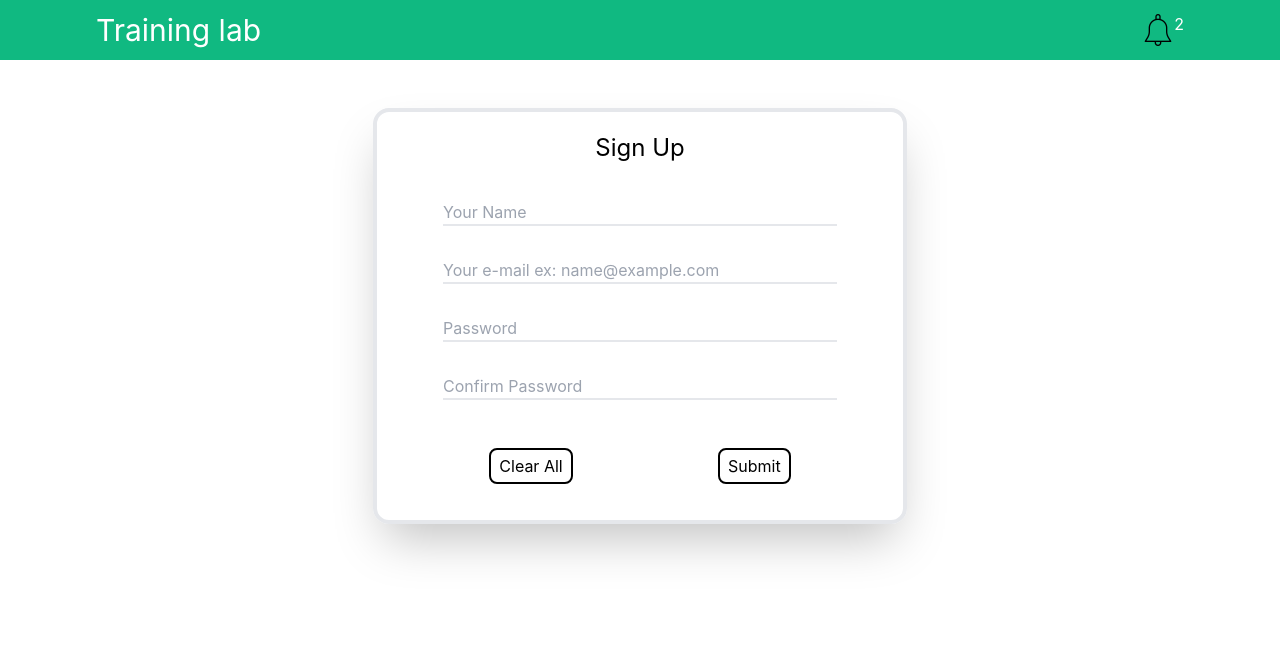
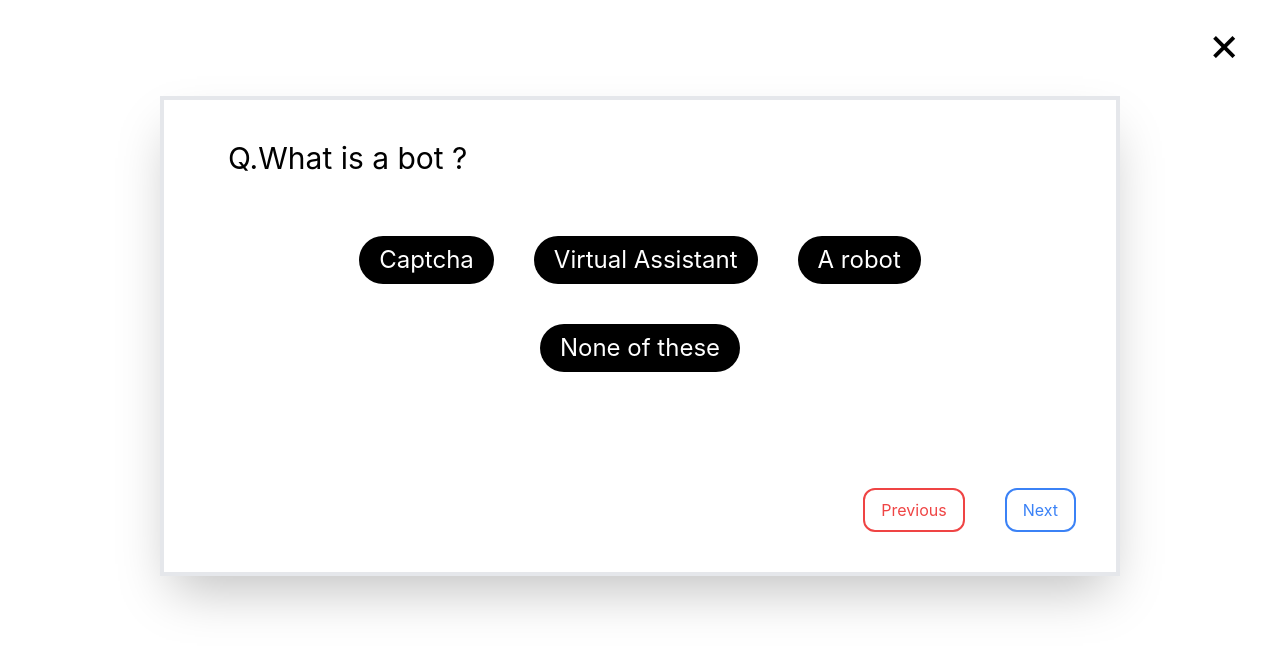
Before and after one commit to PerspectifyTechnologies/TraninngLab, a React (Create React App) app in the folder Front-end/sample-app/: page / in a window 1280 px wide. Shown: the top 650 px of the page. Built offline with nearby package versions, Linux system fonts and the light colour scheme.

Commit message:
Did some changes in the test page

```diff
--- a/Front-end/sample-app/src/App.js
+++ b/Front-end/sample-app/src/App.js
@@ -2,10 +2,10 @@ import React from 'react'
 import './App.css'
 // import FrontPage from './components/front page/frontPage'
 // import EventPage from './components/event page/eventPage'
-// import TestPage from './components/test page/testPage'
+import TestPage from './components/test page/testPage'
 // import CoursePage from './components/courses page/coursesPage'
 // import SignIn from './components/forms/signIn'
-import SignUp from './components/forms/signUp'
+// import SignUp from './components/forms/signUp'
 
 function App() {
 
@@ -13,9 +13,9 @@ function App() {
     <>
       {/* <FrontPage /> */}
       {/* <EventPage /> */}
-      {/* <TestPage /> */}
+      <TestPage />
       {/* <CoursePage /> */}
-      <SignUp />
+      {/* <SignUp /> */}
     </>
   )
 }
--- a/Front-end/sample-app/src/components/test page/testPage.js
+++ b/Front-end/sample-app/src/components/test page/testPage.js
@@ -4,32 +4,38 @@ import './../../App.css'
 function testPage() {
 
     let Question = (props) => {
-        return <li className="text-3xl">{props.question}</li>
+        return <div>{props.question}</div>
     }
 
     let Option = (props) => {
-        return <li className="text-2xl bg-black py-2 px-10 rounded-3xl mx-5 my-10 cursor-pointer">{props.answer}</li>
+        return <div className="text-center  text-2xl bg-black py-2 px-5 rounded-3xl m-5 cursor-pointer">{props.answer}</div>
     }
 
     return (
         <>
             <div className="absolute top-5 right-10 cursor-pointer text-5xl">&times;</div>
 
-            <div className="absolute inset-0 m-auto shadow-2xl min-w-min w-3/4 h-3/4 border-4">
-                <ol className="list-decimal mx-16 mt-20 mb-5">
+            <div className="overflow-hidden relative top-0 bottom-0 left-0 right-0 mx-auto mt-24 shadow-2xl min-w-min w-3/4 h-auto  border-4">
+                <div className="mt-10 mx-16">
 
-                    <Question question="What is a bot ?" />
+                    <div className="flex text-3xl">
+                        Q.<Question question="What is a bot ?" />
+                    </div>
 
-                </ol>
+                    <div className="flex flex-wrap justify-center mt-10 text-white">
 
-                <ol className="flex flex-wrap mt-10 mb-16 mx-8 text-white">
+                        <Option answer="Captcha" />
+                        <Option answer="Virtual Assistant" />
+                        <Option answer="A robot" />
+                        <Option answer="None of these" />
 
-                    <Option answer="Captcha" />
-                    <Option answer="Virtual Assistant" />
-                    <Option answer="A robot" />
-                    <Option answer="None of these" />
+                    </div>
+                </div>
 
-                </ol>
+                <div className="flex float-right mx-5 mt-24 mb-10">
+                    <div className="border-2 border-red-500 text-red-500 cursor-pointer mx-5 px-4 py-2 rounded-xl hover:text-white hover:bg-red-500 duration-200">Previous</div>
+                    <div className="border-2 border-blue-500 text-blue-500 cursor-pointer mx-5 px-4 py-2 rounded-xl hover:text-white hover:bg-blue-500 duration-200">Next</div>
+                </div>
             </div>
         </>
     )
```
